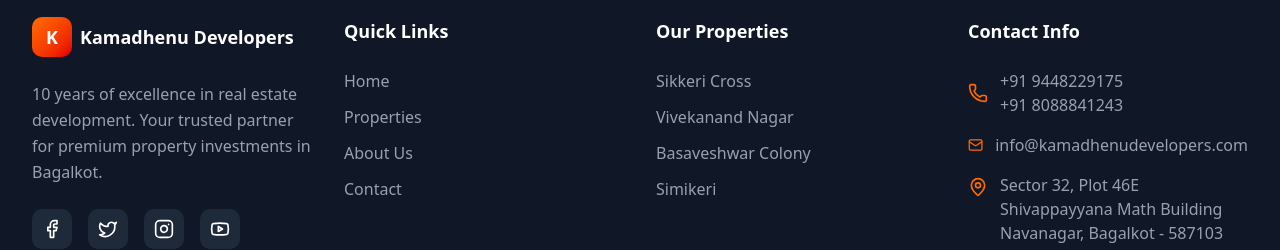
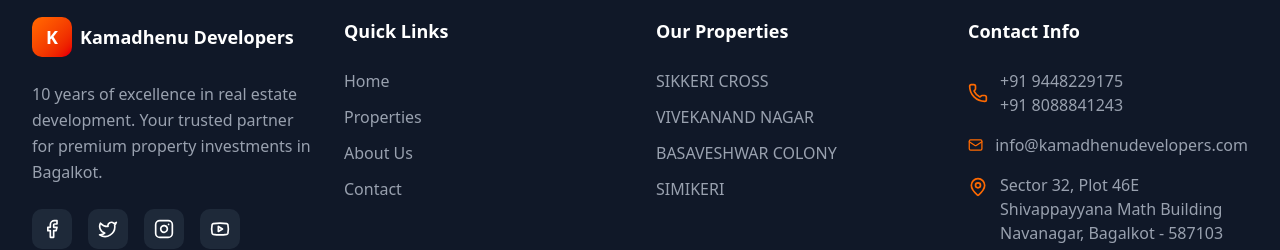
Before and after one commit to PrateekRS1243/Kamadhenu-developers, a React (Vite) app: page / in a window 1280 px wide. Shown: the part 6856-7106 px from the top of the page. Built offline with nearby package versions, Linux system fonts and the light colour scheme.

Commit message:
i18n: translate Footer 'Our Properties' and use translation keys for property names

```diff
--- a/src/components/Footer.tsx
+++ b/src/components/Footer.tsx
@@ -110,19 +110,19 @@ const Footer: React.FC = () => {
             viewport={{ once: true }}
             className="space-y-6"
           >
-            <h4 className="text-lg font-bold">Our Properties</h4>
+          <h4 className="text-lg font-bold">{t('ourProperties')}</h4>
             <ul className="space-y-3">
               <li>
-                <span className="text-gray-400">Sikkeri Cross</span>
+             <span className="text-gray-400">{t('sikkeriTitle')}</span>
               </li>
               <li>
-                <span className="text-gray-400">Vivekanand Nagar</span>
+             <span className="text-gray-400">{t('vivekanandTitle')}</span>
               </li>
               <li>
-                <span className="text-gray-400">Basaveshwar Colony</span>
+             <span className="text-gray-400">{t('indiTitle')}</span>
               </li>
               <li>
-                <span className="text-gray-400">Simikeri</span>
+             <span className="text-gray-400">{t('simikeriTitle')}</span>
               </li>
             </ul>
           </motion.div>
--- a/src/components/LanguageContext.tsx
+++ b/src/components/LanguageContext.tsx
@@ -86,6 +86,7 @@ const translations = {
     // Footer
     quickLinks: "Quick Links",
     followUs: "Follow Us",
+    ourProperties: "Our Properties",
     copyright: "© 2024 Kamadhenu Developers. All rights reserved.",
 
     // WhatsApp
@@ -168,6 +169,7 @@ const translations = {
     // Footer
     quickLinks: "ತ್ವರಿತ ಲಿಂಕ್‌ಗಳು",
     followUs: "ನಮ್ಮನ್ನು ಅನುಸರಿಸಿ",
+    ourProperties: "ನಮ್ಮ ಆಸ್ತಿಗಳು",
     copyright: "© 2024 ಕಾಮಧೇನು ಡೆವಲಪರ್ಸ್. ಎಲ್ಲಾ ಹಕ್ಕುಗಳನ್ನು ಕಾಯ್ದಿರಿಸಲಾಗಿದೆ.",
 
     // WhatsApp
```
